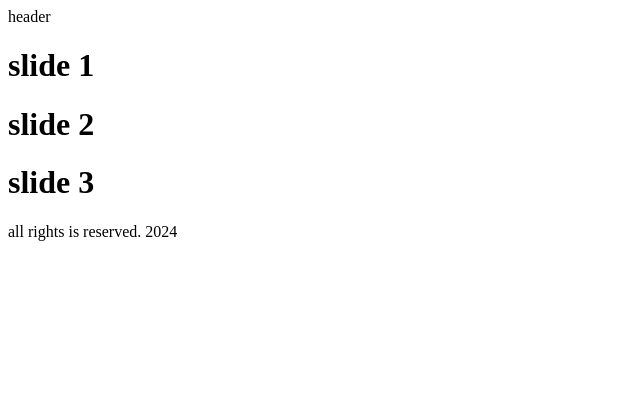
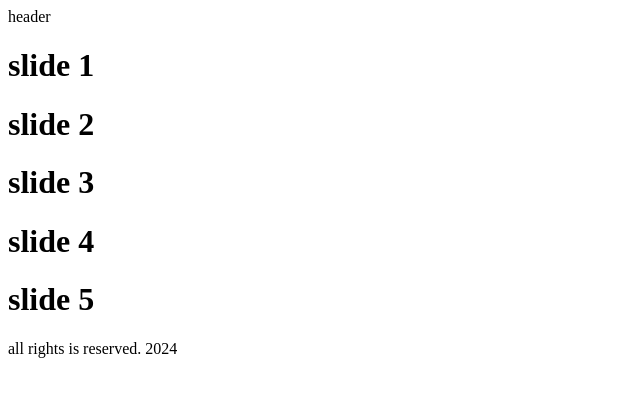
Before and after one commit to AfsaneHP/git-project1, a website: page index.html in a window 1280 px wide. Shown: the whole page, without its empty margins (0-640 px from the left). Drawn offline with Linux system fonts and the light colour scheme.

Commit message:
two slides added

```diff
--- a/index.html
+++ b/index.html
@@ -13,6 +13,8 @@
     <h1>slide 1</h1>
     <h1>slide 2</h1>
     <h1>slide 3</h1>
+    <h1>slide 4</h1>
+    <h1>slide 5</h1>
   </div>
   <footer>
     all rights is reserved. 2024
```
